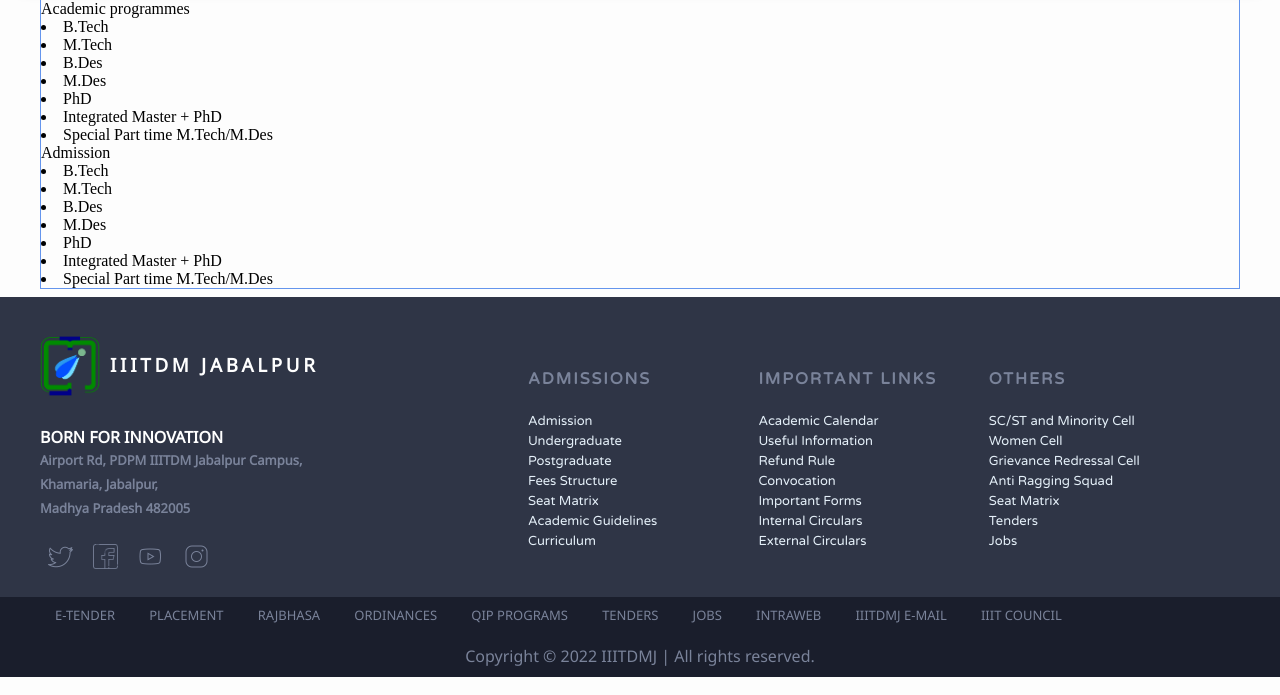
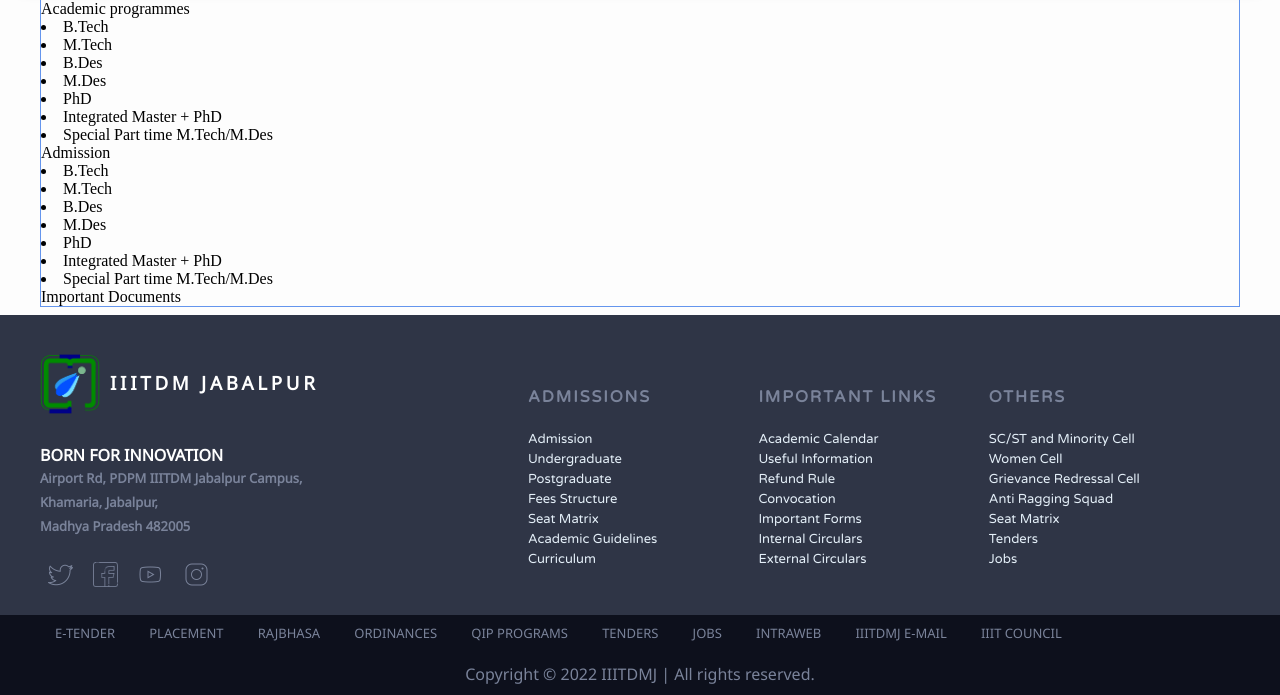
Before and after one commit to Hemant2000-karens/InstituteWebsite, a PHP site: page /Acd.php in a window 1280 px wide. Shown: the part 285-980 px from the top of the page. Run offline with PHP 8.4, Linux system fonts and the light colour scheme.

Commit message:
fix footer
change footer seconday color

```diff
--- a/en/Acd.php
+++ b/en/Acd.php
@@ -13,6 +13,7 @@
 	    <div class="container">
 	    <body>
 	    	<?php include './Header.php';?>
+
 			<?php include "./navbar.php" ?>
 
 <span class="br"></span>
@@ -32,6 +33,7 @@
 					<li>Special Part time M.Tech/M.Des</li>
 				<div class="AcTitle">
 					Admission
+				</div>
 					<li>B.Tech</li>
 					<li>M.Tech</li>
 					<li>B.Des</li>
@@ -39,7 +41,10 @@
 					<li>PhD</li>
 					<li>Integrated Master + PhD</li>
 					<li>Special Part time M.Tech/M.Des</li>
+				<div class="AcTitle">
+					Important Documents
 				</div>
+
 			</aside>
 		</div>
 		<div class="AcContents">
--- a/en/style.css
+++ b/en/style.css
@@ -398,7 +398,7 @@ body{
 
 .footer-secondary{
   height: 40px;
-  background: #1a1e2c;
+  background: #0d101c;
 }
 
 .footer-secondary-links{
```
Lines whose indentation alone changed are shown as unchanged.
